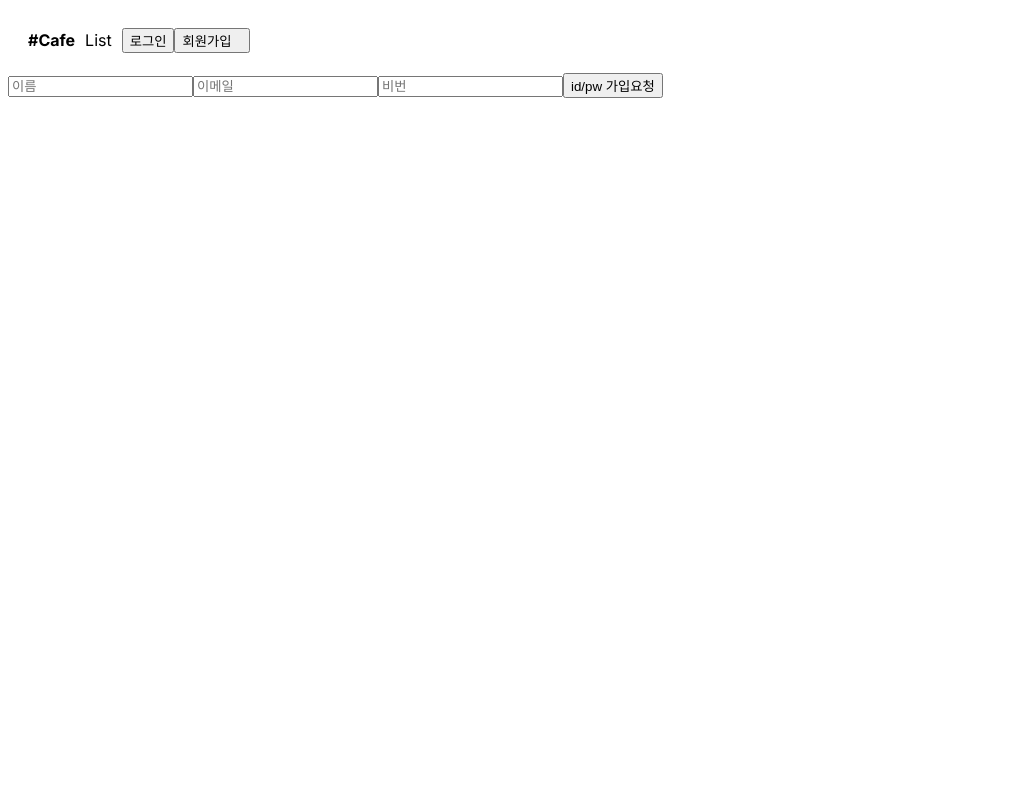
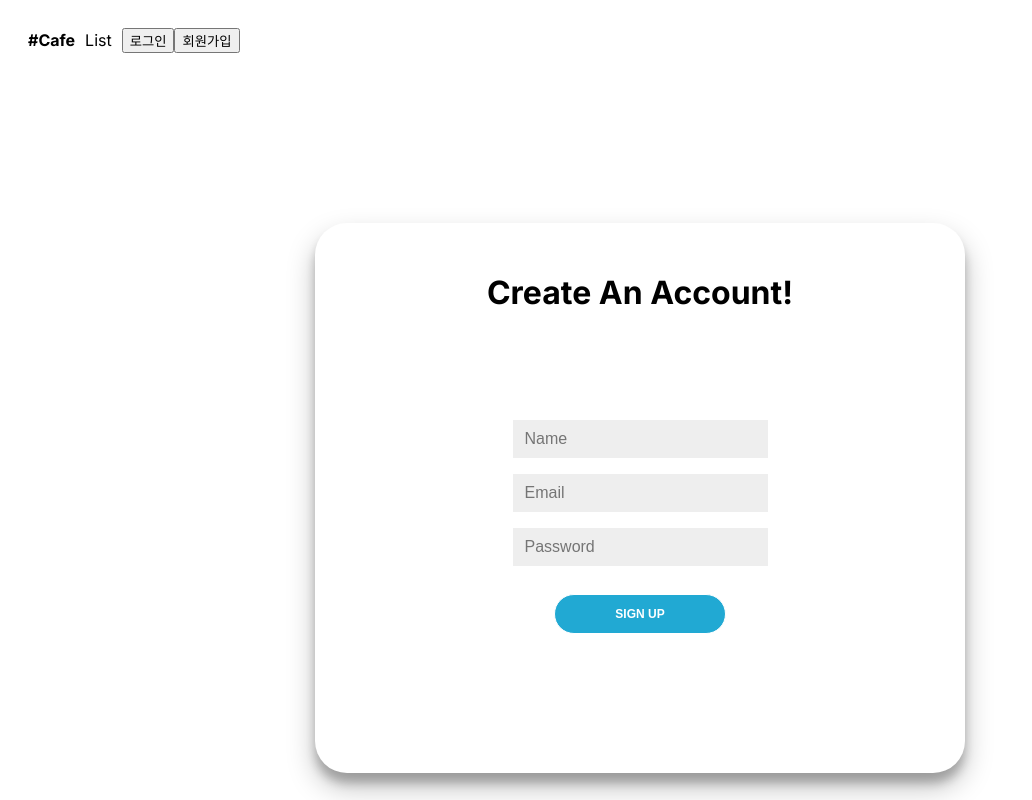
Before and after one commit to minki1220/graduation, a Next.js app: page /register in a window 1280 px wide. Shown: the whole page, without its empty margins (0-1032 px from the left). Built offline with nearby package versions, Linux system fonts and the light colour scheme; no server answers.

Commit message:
23.10.07

```diff
--- /dev/null
+++ b/app/SignupBtn.js
@@ -0,0 +1,9 @@
+'use client'
+
+import Link from 'next/link'
+
+export default function SignupBtn(){
+    return(
+        <Link href="/register"><button >회원가입</button></Link>
+    )
+}
--- /dev/null
+++ b/app/css/navbar.css
@@ -0,0 +1,12 @@
+.navbar {
+    background: white;
+    padding: 20px;
+  }
+  .navbar a {
+    margin-right: 10px;
+    text-decoration: none;
+    color: black;
+  }
+  .logo {
+    font-weight: bold;
+  }
--- a/app/globals.css
+++ b/app/globals.css
@@ -65,15 +65,15 @@
 
 }
 
-.tag-box{
+/* .tag-box{
   text-align: center;
 
-}
+} */
 
 
 /* navbar */
 
-.navbar {
+/* .navbar {
   background: white;
   padding: 20px;
 }
@@ -84,10 +84,26 @@
 }
 .logo {
   font-weight: bold;
+}  */
+
+/* signupPage
+
+.signup-container{
+  background-color: #fff;
+  border-radius: 2em;
+  box-shadow: 0 14px 28px rgba(0,0, 0, 0.25), 0 10px 10px rgba(0, 0, 0, 0.22);
+  position: relative;
+  overflow: hidden;
+  width: 650px;
+  max-width: 100%;
+  min-height: 550px;
+
 }
 
-
-
+.sign-in-container{
+  left: 0;
+  width: 50%;
+} */
 
 /* .tag-btn {
   font-size: 20px;
--- a/app/layout.js
+++ b/app/layout.js
@@ -5,6 +5,8 @@ import { getServerSession } from 'next-auth'
 import { authOptions } from '@/pages/api/auth/[...nextauth]'
 import { LogOutBtn } from './LogOutBtn'
 import  LoginBtn  from './LoginBtn'
+import  SignupBtn  from './SignupBtn'
+import './css/navbar.css';
 
 
 
@@ -25,11 +27,21 @@ export default async function RootLayout({ children }) {
       <Link href="/" className="logo">#Cafe</Link>
       <Link href="/list">List</Link>
       {
-      session
-      ? <span>{session.user.name} <LogOutBtn/> </span>
-       : <LoginBtn></LoginBtn>
+      // session
+      // ? <span>{session.user.name} <LogOutBtn/> </span>
+      //  : <LoginBtn></LoginBtn>
+      session ? (
+        <span>
+          {session.user.name} <LogOutBtn />
+        </span>
+      ) : (
+        <span>
+          <LoginBtn />
+          <SignupBtn />
+        </span>
+      )
       }
-      <button><Link href="/register">회원가입</Link></button>
+
       </div>
       {children}</body>
     </html>
--- a/app/register/page.js
+++ b/app/register/page.js
@@ -1,13 +1,20 @@
+import Link from 'next/link';
+import styles from './signup.module.css';
 
 export default function Register() {
   return (
-    <div>
-        <form method="POST" action="/api/auth/signup">
-          <input name="name" type="text" placeholder="이름" />
-          <input name="email" type="text" placeholder="이메일" />
-          <input name="password" type="password" placeholder="비번" />
-          <button type="submit">id/pw 가입요청</button>
+
+    <div className={styles.signup_container}>
+      <h1>Create An Account!</h1>
+      <div className={styles.sign_in_container}>
+        <form method="POST" action="/api/auth/signup" >
+          <input  name="name" type="text" placeholder="Name" />
+          <input  name="email" type="text" placeholder="Email" />
+          <input  name="password" type="password" placeholder="Password" />
+          <Link href="/api/auth/signin"><button type="submit">SIGN UP</button></Link>
         </form>
+      </div>
     </div>
+
   )
 }
--- /dev/null
+++ b/app/register/signup.module.css
@@ -0,0 +1,65 @@
+/* signupPage */
+
+.signup_container h1 {
+    font-weight: bold;
+    margin: 0;
+    margin-top: 50px;
+  }
+
+.sign_in_container form button {
+    border-radius: 2em;
+    border: 1px solid #FFF;
+    background-color: #21a9d3;
+    color: #ffffff;
+    font-size: 12px;
+    font-weight: bold;
+    padding: 1em 5em;
+    cursor: pointer;
+    margin-top: 20px;
+  }
+.sign_in_container button:focus {
+    outline: none;
+  }
+
+.sign_in_container form{
+    background-color: #FFFFFF;
+    display: flex;
+    align-items: center;
+    flex-direction: column;
+    margin-top: 100px;
+}
+
+.sign_in_container form input {
+    background-color: #eee;
+    border: none;
+    font-size: 16px;
+    padding: 10px 12px;
+    margin: 8px 0;
+    width: 100%;
+}
+
+.signup_container{
+    background-color: #fff;
+    border-radius: 2em;
+    box-shadow: 0 14px 28px rgba(0,0, 0, 0.25), 0 10px 10px rgba(0, 0, 0, 0.22);
+    position: relative;
+    overflow: hidden;
+    width: 650px;
+    max-width: 100%;
+    min-height: 550px;
+    text-align: center;
+    margin-left: auto;
+    margin-right: auto;
+    margin-top: 150px;
+  }
+
+  .sign_in_container{
+    background-color: #FFFFFF;
+    display: flex;
+    flex-direction: column;
+    align-items: center;
+    justify-content: center;
+    padding: 0 50px;
+    height: 100%;
+    text-align: center;
+  }
```
